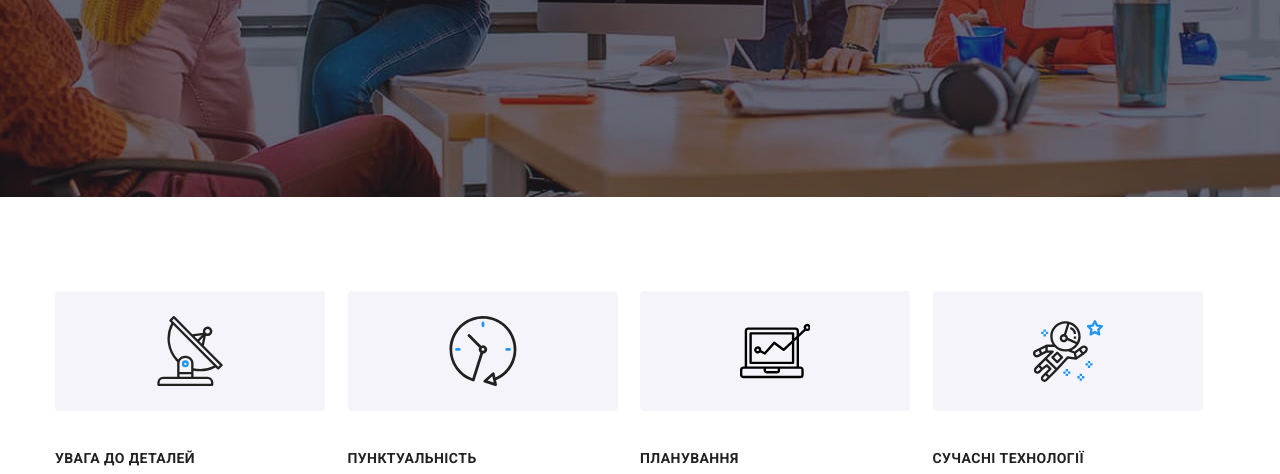
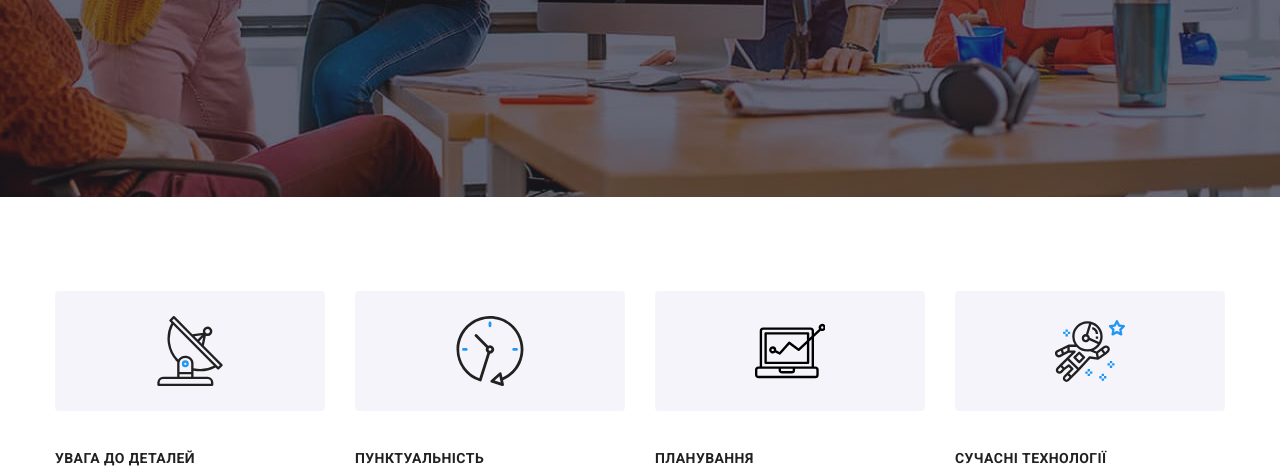
Before and after one commit to MaximSommelier/goit-markup-hw-08, a plain HTML site: page index.html in a window 1280 px wide. Shown: the part 403-877 px from the top of the page. Drawn offline with Linux system fonts and the light colour scheme.

Commit message:
spectial

```diff
--- a/sass/components/_specials.scss
+++ b/sass/components/_specials.scss
@@ -41,9 +41,10 @@
     .special__list{
       display: flex;
       flex-wrap: wrap;
+      gap: 30px;
     }
     .special__card{
-        flex-basis: calc(100% / 2);
+        flex-basis: calc((100% - 60px) / 2);
     }
 
     .special__title{
@@ -61,7 +62,7 @@
 @media screen and (min-width: 1200px){
 
     .special__card{
-        flex-basis: calc(100% / 4);
+        flex-basis: calc((100% - 240px) / 4);
     }
 
     .special__icon,
```
Also changed, not shown: css/main.css, css/main.min.css, 2 other files.
